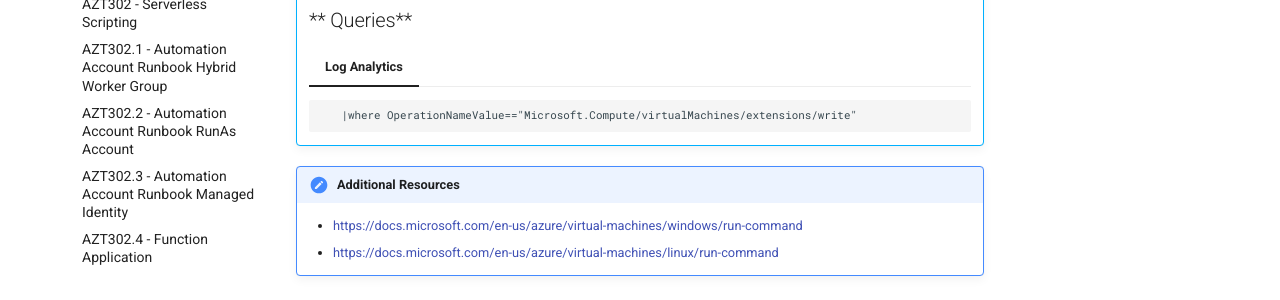
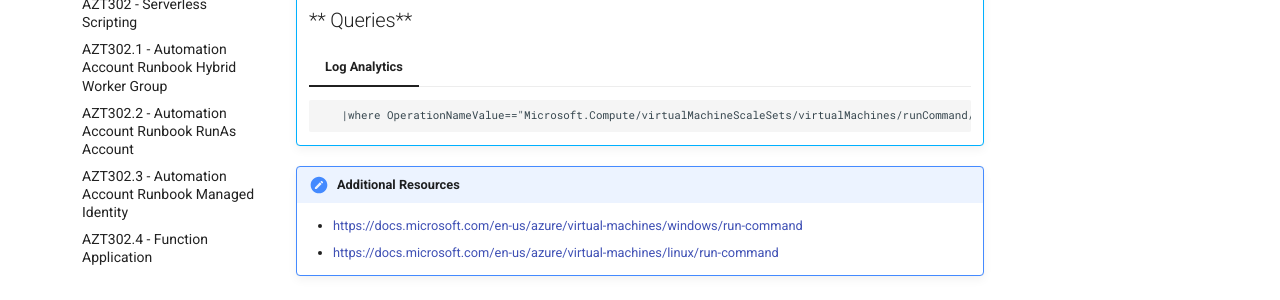
Before and after one commit to microsoft/Azure-Threat-Research-Matrix, an MkDocs documentation site: the page built from docs/Execution/AZT301/AZT301-6.md, in a window 1280 px wide and 900 px high, scrolled down 1161 px. Shown: the part 536-836 px from the top of the window. Built offline with MkDocs 1.6.1 and Material for MkDocs 9.7.7, drawn with Linux system fonts in a browser that asks for light colours.

Commit message:
Update AZT301-6.md

````diff
--- a/docs/Execution/AZT301/AZT301-6.md
+++ b/docs/Execution/AZT301/AZT301-6.md
@@ -47,7 +47,7 @@ By utilizing the 'RunCommand' feature on a virtual machine scale set (Vmss), an
 
 	=== "Log Analytics"
 	```AzureActivity
-	   |where OperationNameValue=="Microsoft.Compute/virtualMachines/extensions/write"
+	   |where OperationNameValue=="Microsoft.Compute/virtualMachineScaleSets/virtualMachines/runCommand/action"
 	```
 
 
````
